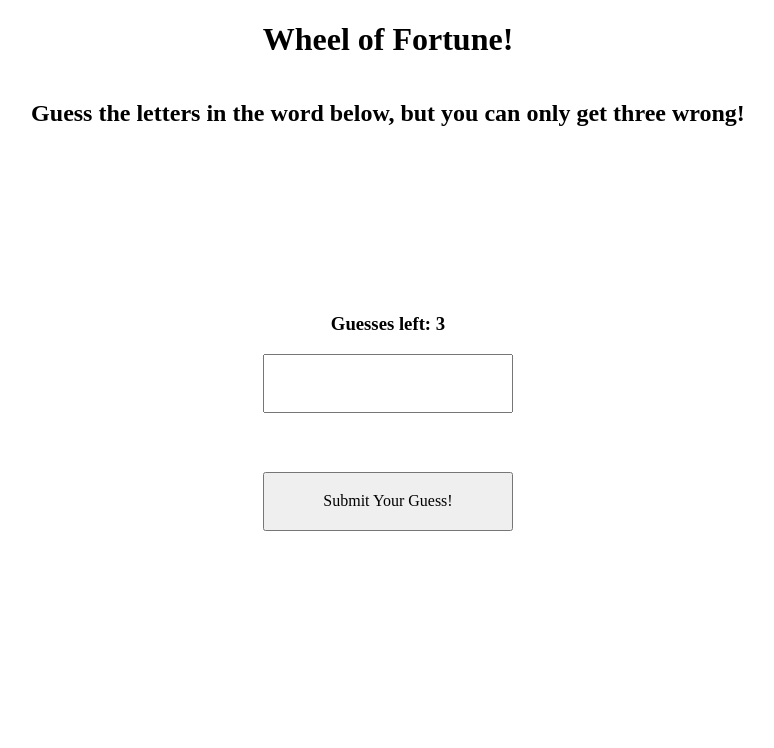
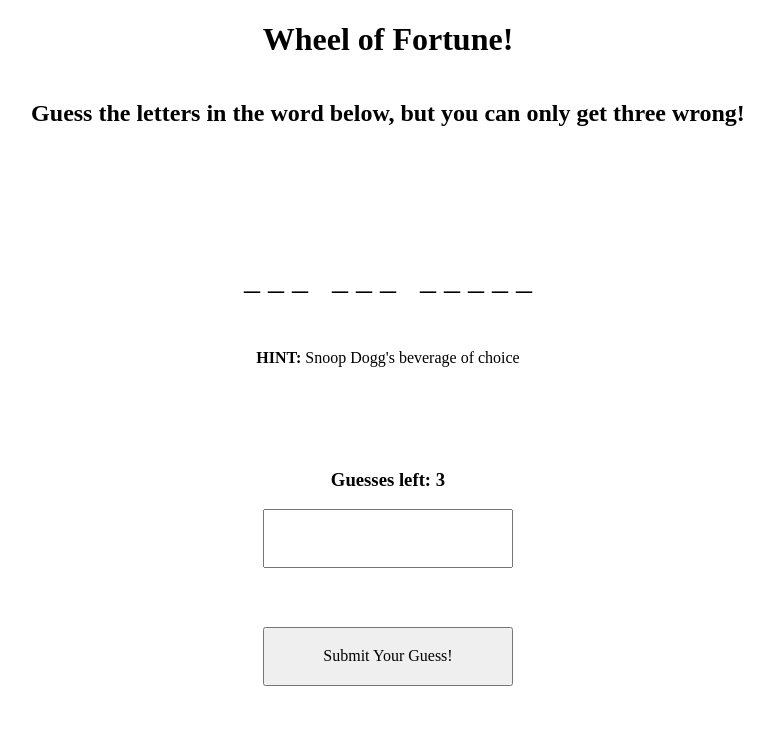
Before and after one commit to MichaelFrankLamb/capstone, a plain HTML site: page index.html in a window 1280 px wide. Shown: the whole page, without its empty margins (252-1026 px from the left). Drawn offline with nearby package versions, Linux system fonts and the light colour scheme.

Commit message:
game object w/ load functionality and event listener for button click...need to restructure JS game object to finalize

```diff
--- a/index.html
+++ b/index.html
@@ -17,8 +17,8 @@
         <div id="b-grid" class="container">
             <h1>Wheel of Fortune!</h1>
             <h2>Guess the letters in the word below, but you can only get three wrong!</h2>
-            <div id="letter-spaces"></div>
-            <div id="hints"></div>
+            <div id="letter-spaces" style="white-space: pre-wrap"></div>
+            <div id="hint-section"></div>
         </div>
     </section>
 
@@ -28,7 +28,7 @@
     <section id="pi">
         <div id="pi-grid" class="container">
             <input type="text" id="enter-guess">
-            <button id="submit-guess">Submit Your Guess!</button>
+            <button type="submit" id="submit-guess">Submit Your Guess!</button>
             <h3 id="guesses-left">Guesses left: 3</h3>
         </div>
     </section>
--- a/scripts.js
+++ b/scripts.js
@@ -1,18 +1,17 @@
 function Wheel() {
         // Setting variables to avoid scope problems and affect elements when game is loaded and played
         var game = this;
-        var letterSpaces = document.getElementById('letter-spaces');
-        var hints = document.getElementById('hints');
+        game.letterSpaces = document.getElementById('letter-spaces');
+        game.hintSection = document.getElementById('hint-section');
         game.enterGuess = document.getElementById('enter-guess');
-        var submitGuess = document.getElementById('submit-guess');
+        game.submitGuess = document.getElementById('submit-guess');
         var guessesLeft = document.getElementById('guesses-left');
-        game.checkAnswer = game.answers[arraysIndex].split(" "); //answer string will be split into an array with no spaces to be checked when user guesses
-
-        // change nonwhitespace string characters to "_", split into an array, join to add spaces and feed into innerHTML
-        game.getAnswerLetters = (game.answers[arraysIndex]).replaceAll([A-Za-z],_);
-        game.letterSplit = game.getAnswerLetters.split("")
-        game.displayLetterSpaces = game.letterSplit.join(" ");
-
+        game.guesses = 3;
+        var checkAnswer = game.checkAnswer;
+        var getAnswerLetters = game.getAnswerLetters;
+        var answerSplit = game.answerSplit;
+        var displayAnswerSplit = game.displayAnswerSplit;
+        var rightAnswers = [];
         // Arrays of answers and hints
         game.answers = ["brotato chip",
                         "mother spelunker",
@@ -20,15 +19,38 @@ function Wheel() {
         game.hints = ["A corny moniker for a guy's buddy",
                       "A cave enthusiast who breastfeeds",
                       "Snoop Dogg's beverage of choice"]
+                // Load the game
+                game.loadGame = loadGame;
+                function loadGame(){
+                const arraysIndex = Math.floor(Math.random() * 3);
+                game.hintSection.innerHTML = "<b>HINT: </b>" + game.hints[arraysIndex];
+                checkAnswer = game.answers[arraysIndex].split(""); ///////
 
-        // Load the game
-        game.loadGame = loadGame;
-        function loadGame(){
-            const arraysIndex = Math.floor(Math.random() * 3);
-            hints.innerHTML = "<b>HINT: </b>" + game.hints[arraysIndex];
-            letterSpaces.innerHTML = game.displayLetterSpaces;
+                // change nonwhitespace string characters to "_", split into an array of individual characters, join to add spaces and feed into innerHTML
+                getAnswerLetters = (game.answers[arraysIndex]).replace(/[\A-Za-z/]/g,"_");
+                answerSplit = getAnswerLetters.split("");
+                displayAnswerSplit = answerSplit.join(" ");
+                game.letterSpaces.textContent = displayAnswerSplit;
+
+        }
+
+
+        game.submitGuess.addEventListener("click",function(e) {
+            for(var i = 0; i < checkAnswer.length; i++) {
+                if (game.enterGuess.value === checkAnswer[i])
+                    rightAnswers.push(game.enterGuess.value);
+                    var correct = rightAnswers; //// you might have to use a string instead of the array for Regexp
+                    // var regex = new RegExp("/(?!correct)/[\A-Za-z/]/g","_");
+                    // getAnswerLetters = (game.answers[arraysIndex]).replace(regex,) //pass regex in here
+                    var re = "/(?!correct)/[\A-Za-z/]/g/";
+                    getAnswerLetters = (game.answers[arraysIndex]).replace(re, "_");
+            }
+        })
+
+};
 
 
 
-        }
-    }
+    var myWheel = new Wheel();
+
+    window.onload = myWheel.loadGame;
--- a/stylesheet.css
+++ b/stylesheet.css
@@ -12,10 +12,20 @@ body.grid {
 #b-grid {
     display: grid;
     grid-auto-flow: row;
+    grid-template-rows: 1fr 2fr 1fr 1fr;
 }
 
 #b-grid h1 {
     justify-self: center;
+}
+
+#b-grid div {
+    justify-self: center;
+    align-self: center;
+}
+
+#letter-spaces {
+    font-size: 2em;
 }
 
 #pi {
```
